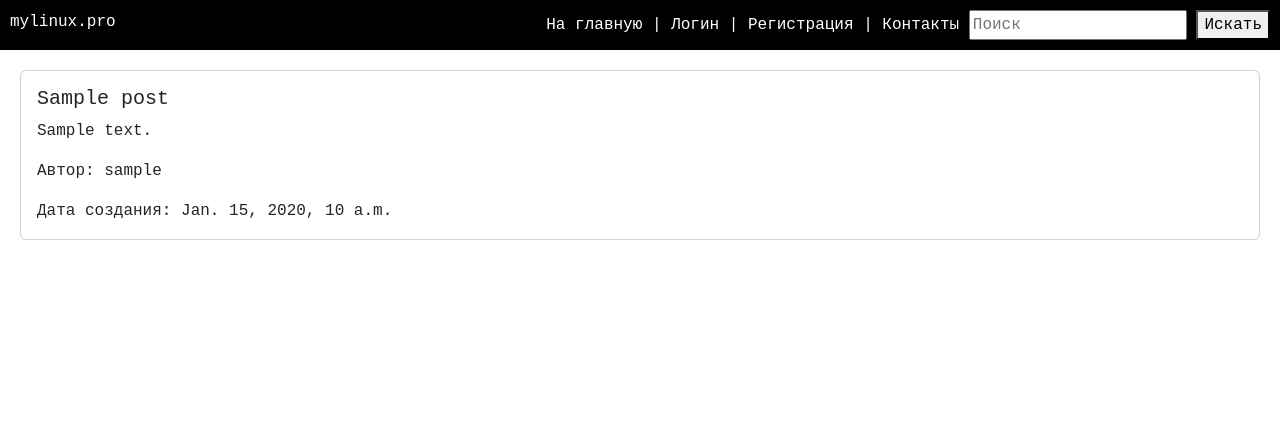
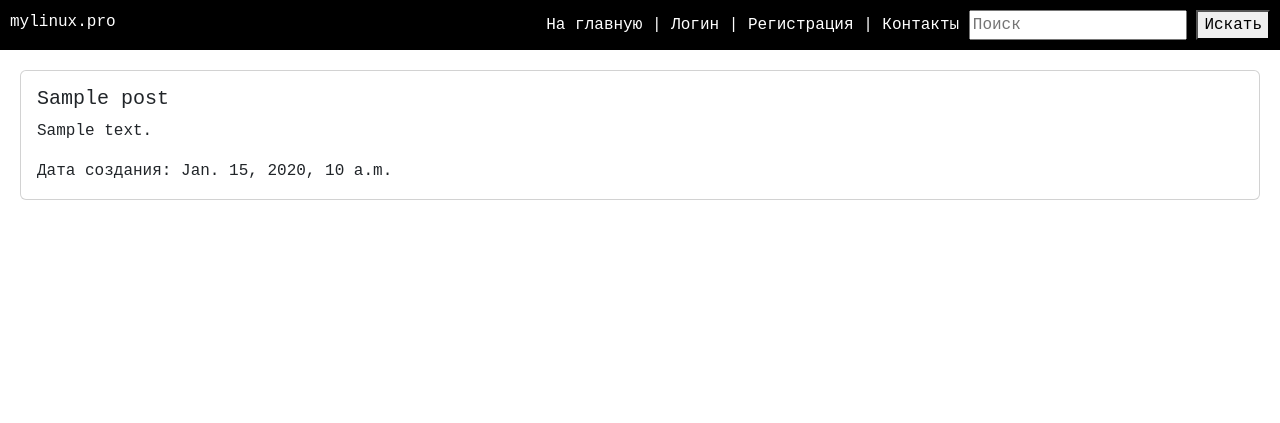
Before and after one commit to kosterZU8Dm/project2, a Django app: page / in a window 1280 px wide. Shown: the top 423 px of the page. Run offline with Django 5.2, Linux system fonts and the light colour scheme; tables that the repository leaves empty hold one stand-in row (values such as "Sample post"); some libraries are stand-ins or nearby versions.

Commit message:
disable a post author tag

```diff
--- a/blog/templates/blog/main_page.html
+++ b/blog/templates/blog/main_page.html
@@ -86,7 +86,7 @@
                 <div class="card-body">
                     <h5 class="card-title">{{ post.title }}</h5>
                     <p class="card-text">{{ post.content|safe }}</p>
-                    <p class="card-text">Автор: {{ post.author.username }}</p>
+<!--                    <p class="card-text">Автор: {{ post.author.username }}</p> -->
                     <p class="card-text">Дата создания: {{ post.created_at }}</p>
 
                     {% if user.is_authenticated %}
```
